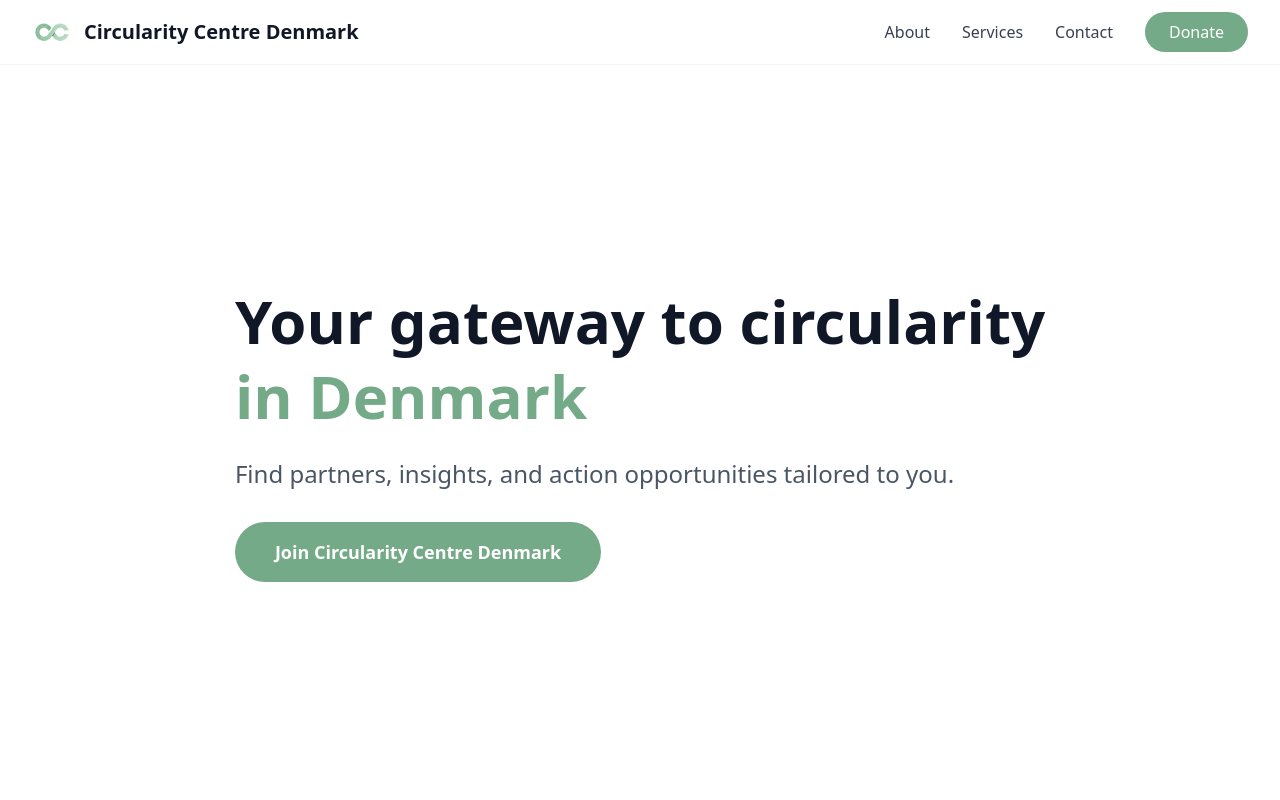
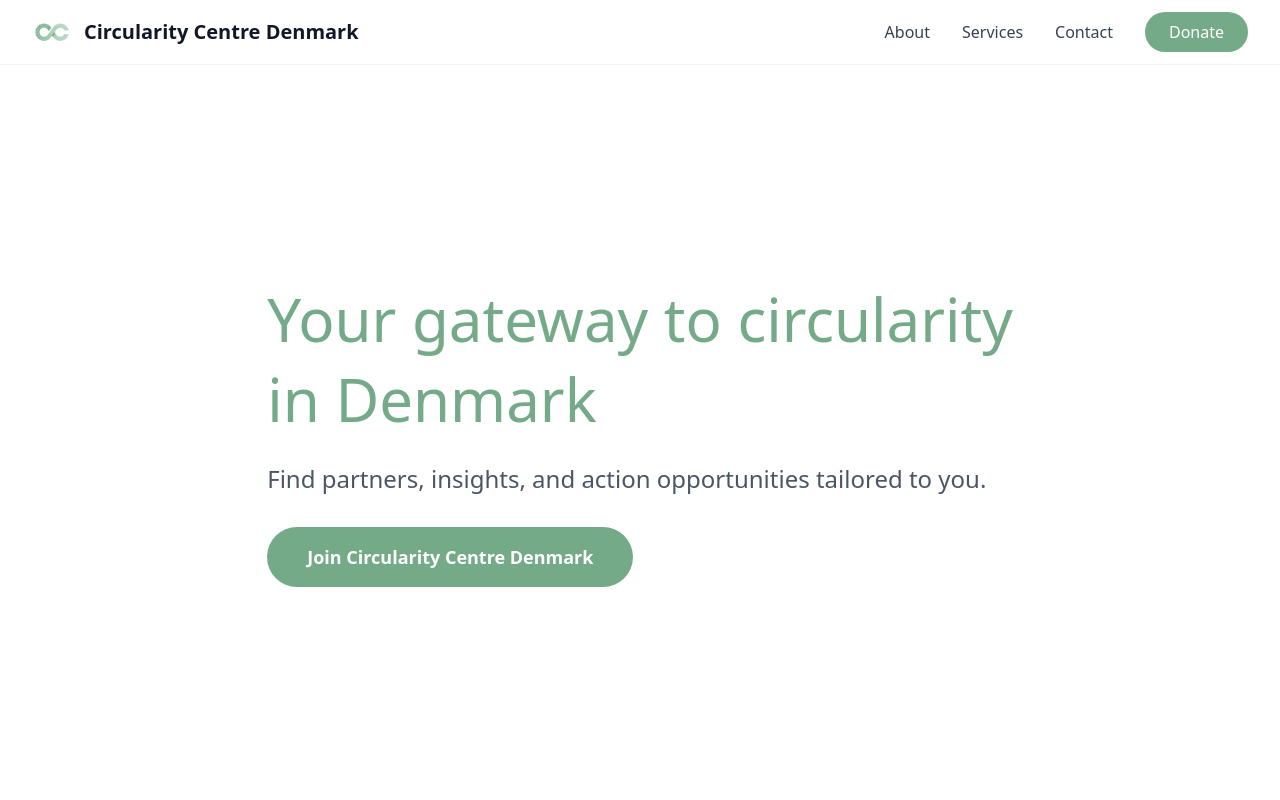
Before and after one commit to quibblerx/CircularityCentreDenmark, a Next.js app: page / in a window 1280 px wide. Shown: the top 800 px of the page. Built offline with nearby package versions, Linux system fonts and the light colour scheme.

Commit message:
font quick fix

```diff
--- a/src/app/layout.tsx
+++ b/src/app/layout.tsx
@@ -1,16 +1,16 @@
 import "./globals.css";
 import Navbar from "@/components/Navbar";
 import Footer from "@/components/Footer";
-import { Manrope, Nunito_Sans } from 'next/font/google';
+import { Manrope, Nunito_Sans } from "next/font/google";
 
 const manrope = Manrope({
-  subsets: ['latin'],
-  variable: '--font-manrope',
+  subsets: ["latin"],
+  variable: "--font-manrope",
 });
 
 const nunitoSans = Nunito_Sans({
-  subsets: ['latin'],
-  variable: '--font-nunito-sans',
+  subsets: ["latin"],
+  variable: "--font-nunito-sans",
 });
 
 export const metadata = {
@@ -25,7 +25,7 @@
 }) {
   return (
     <html lang="en" className={`${manrope.variable} ${nunitoSans.variable}`}>
-      <body>
+      <body className="font-manrope">
         <Navbar />
         {children}
         <Footer />
--- a/src/app/page.tsx
+++ b/src/app/page.tsx
@@ -8,10 +8,10 @@
       {/* Hero Section - Full viewport height */}
       <section className="h-[calc(100vh-4rem)] flex items-center px-4 sm:px-6 md:px-8 lg:px-12 xl:px-16 bg-white">
         <div className="max-w-sm sm:max-w-2xl md:max-w-4xl lg:max-w-5xl xl:max-w-6xl mx-auto">
-          <h1 className="text-2xl sm:text-3xl md:text-4xl lg:text-5xl xl:text-6xl font-bold text-gray-900 mb-3 sm:mb-4 md:mb-5 lg:mb-6 text-left leading-tight">
+          <h1 className="font-manrope text-6xl font-medium leading-[80px] text-[#74AA88] mb-6 text-left">
             Your gateway to circularity
             <br />
-            <span className="text-primary">in Denmark</span>
+            in Denmark
           </h1>
           <TypedEffect />
           <button className="bg-primary text-white px-4 sm:px-5 md:px-6 lg:px-8 xl:px-10 py-2 sm:py-2.5 md:py-3 lg:py-3.5 xl:py-4 rounded-full font-semibold hover:bg-primary-hover transition-colors text-xs sm:text-sm md:text-base lg:text-lg">
--- a/tailwind.config.js
+++ b/tailwind.config.js
@@ -8,11 +8,11 @@
   theme: {
     extend: {
       borderRadius: {
-        '32': '32px',
+        32: "32px",
       },
       fontFamily: {
-        'manrope': ['var(--font-manrope)', 'sans-serif'],
-        'nunito-sans': ['var(--font-nunito-sans)', 'sans-serif'],
+        manrope: ["var(--font-manrope)", "sans-serif"],
+        "nunito-sans": ["var(--font-nunito-sans)", "sans-serif"],
       },
     },
   },
```
